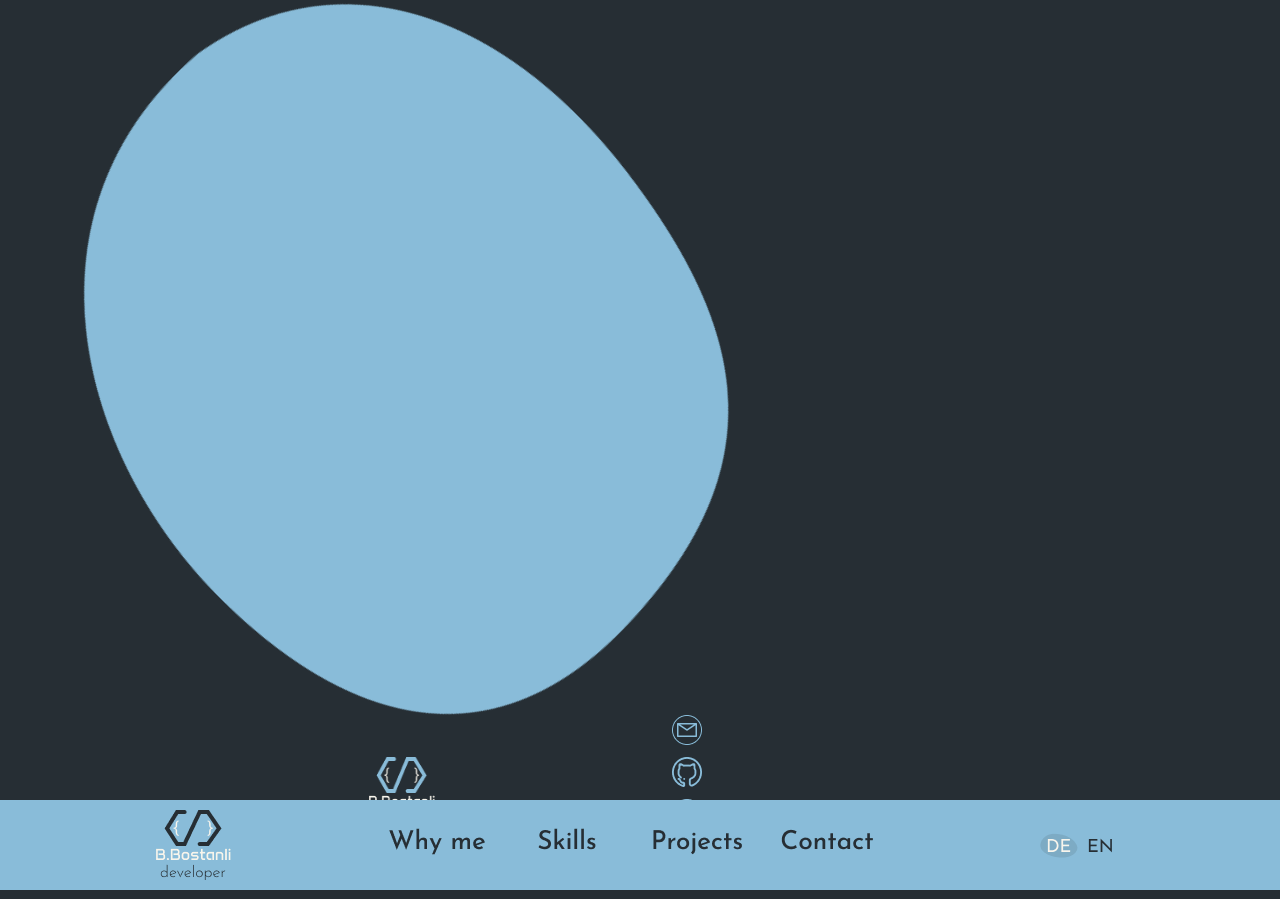
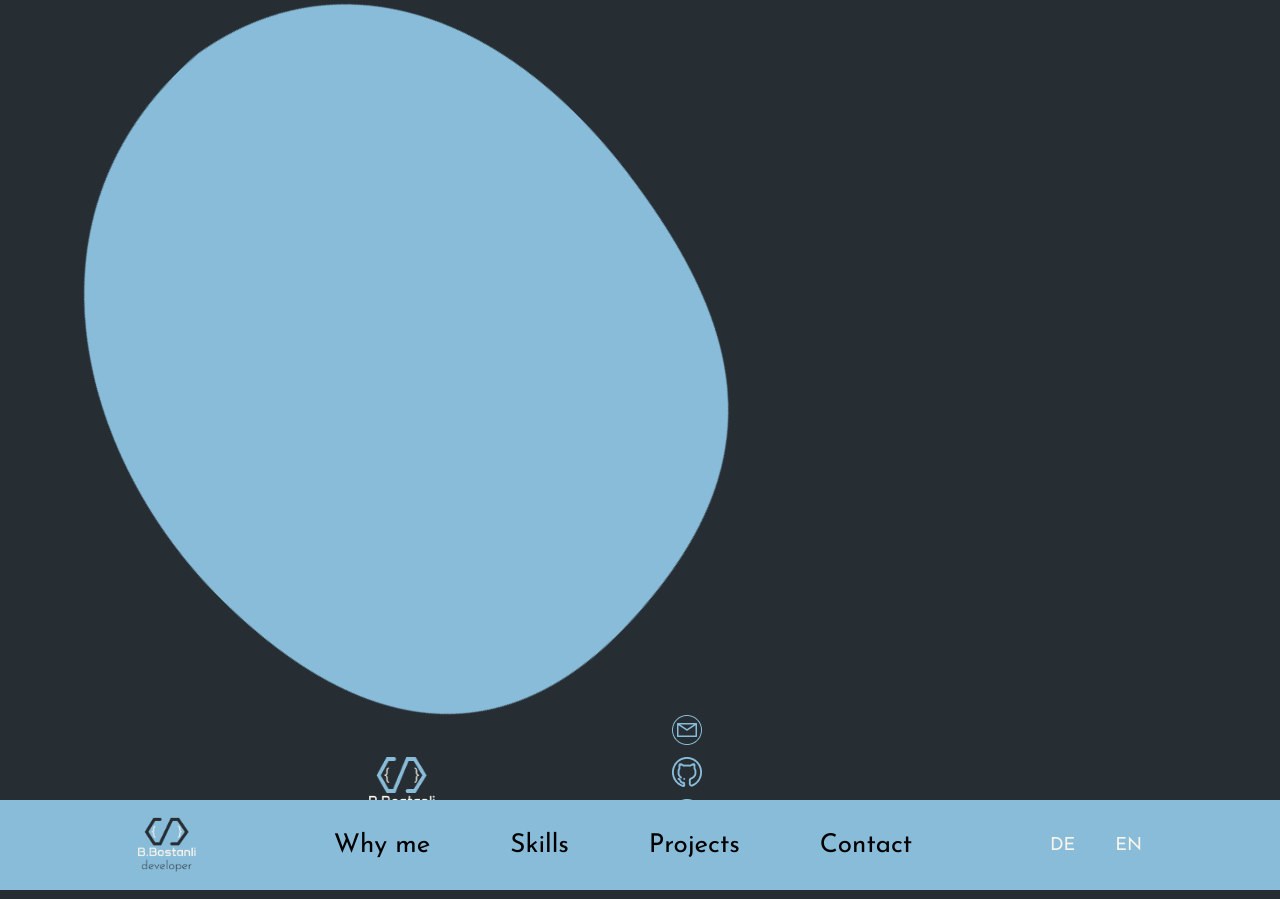
Before and after one commit to twenty2industries/portfolio, an Angular app: page / in a window 1280 px wide. Shown: the top 899 px of the page. Built offline with nearby package versions, Linux system fonts and the light colour scheme.

Commit message:
feat: header.component using @input from parentComponent now!

```diff
--- a/src/app/app.component.html
+++ b/src/app/app.component.html
@@ -1,5 +1,5 @@
 <app-hero [heroData]="heroData"></app-hero>
-<app-header></app-header>
+<app-header [headerData]="headerData"></app-header>
 <router-outlet />
 <app-main-content></app-main-content>
 <app-footer></app-footer>
--- a/src/app/app.component.ts
+++ b/src/app/app.component.ts
@@ -5,6 +5,8 @@ import { HeaderComponent } from './shared/header/header.component';
 import { HeroComponent } from './main-content/hero/hero.component';
 import { FooterComponent } from './shared/footer/footer.component';
 import { HeroData } from './main-content/interfaces/hero.interface';
+import { HeaderData } from './main-content/interfaces/header.interface';
+
 
 @Component({
   selector: 'app-root',
@@ -46,4 +48,21 @@ export class AppComponent {
       title: 'FRONTEND DEVELOPER',
     },
   };
+
+  headerData: HeaderData = {
+  logo: {
+    path: "/images/sections/navBar/logoDarkDefault.png",
+    alt: "Logo"
+  },
+  links: [
+    { text: "Why me", url: "#why-me" },
+    { text: "Skills", url: "#skills" },
+    { text: "Projects", url: "#projects" },
+    { text: "Contact", url: "#contact" }
+  ],
+  languageOptions: [
+    { code: "DE", lang: "de" },
+    { code: "EN", lang: "en" }
+  ]
+};
 }
--- /dev/null
+++ b/src/app/main-content/interfaces/header.interface.ts
@@ -0,0 +1,14 @@
+export interface HeaderData {
+  logo: {
+    path: string;
+    alt: string;
+  };
+  links: {
+    text: string;
+    url: string;
+  }[];
+  languageOptions: {
+    code: string;
+    lang: string;
+  }[];
+}
--- a/src/app/shared/header/header.component.html
+++ b/src/app/shared/header/header.component.html
@@ -1,10 +1,13 @@
 <section>
-    <img src="/images/sections/navBar/logoDarkDefault.png" alt="">
+    <img [src]="headerData.logo.path" [alt]="headerData.logo.alt">
     <nav>
-        <a href=""><img src="/images/sections/navBar/wmButtonDefault.png" alt=""></a>
-        <a href=""><img src="/images/sections/navBar/skillsButtonDefault.png" alt=""></a>
-        <a href=""><img src="/images/sections/navBar/pjButtonDefault.png" alt=""></a>
-        <a href=""><img src="/images/sections/navBar/contactButtonDefault.png" alt=""></a>
+        @for (links of headerData.links; track $index) {
+            <a [href]="links.url">{{links.text}}</a>
+        }
     </nav>
-<img src="/images/sections/navBar/changeLanguageDEactive.png" alt="">
+    <div class="languageSelect">
+        @for (languageOptions of headerData.languageOptions; track $index) {
+            <span>{{languageOptions.code}}</span>
+        }
+    </div>
 </section>
--- a/src/app/shared/header/header.component.scss
+++ b/src/app/shared/header/header.component.scss
@@ -8,13 +8,17 @@ section {
   position: sticky;
   top: 0rem;
 
-  nav {
+  >img{
+    width: 5.8rem;
+  }
+  > nav {
     @include dFlex(center, center);
-    gap: 3rem;
+    gap: 8rem;
 
-    a {
+    > a {
+      font-family: "Josefin Sans";
       color: black;
-      font-size: 2.4rem;
+      font-size: 2.6rem;
     }
   }
 }
@@ -23,7 +27,7 @@ div {
   display: flex;
   gap: 4rem;
 
-  button {
-    color: black;
+  > span {
+    font-family: "Josefin Sans";
   }
 }
--- a/src/app/shared/header/header.component.ts
+++ b/src/app/shared/header/header.component.ts
@@ -1,4 +1,5 @@
-import { Component } from '@angular/core';
+import { Component, Input } from '@angular/core';
+import { HeaderData } from '../../main-content/interfaces/header.interface';
 
 @Component({
   selector: 'app-header',
@@ -7,5 +8,5 @@ import { Component } from '@angular/core';
   styleUrl: './header.component.scss'
 })
 export class HeaderComponent {
-
+@Input() headerData!: HeaderData;
 }
```
